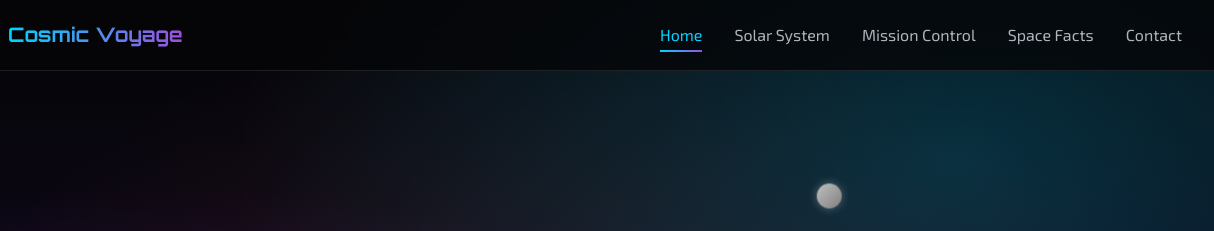
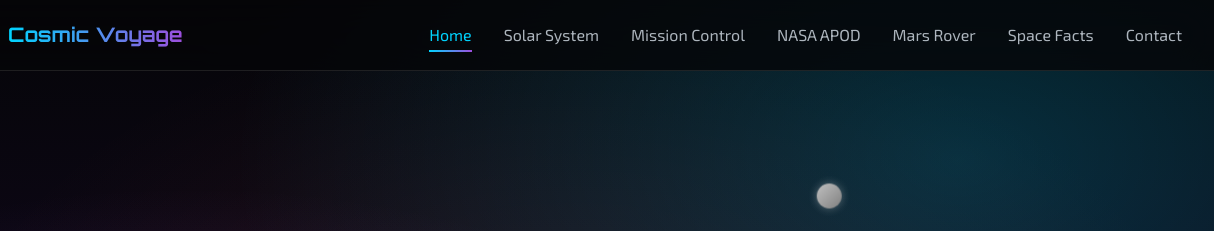
Before and after one commit to clawson1717/cosmic-voyage, a website: page index.html in a window 1280 px wide. Shown: the top 231 px of the page, 66-1280 px from the left. Drawn offline with Linux system fonts and the light colour scheme; no server answers; animation ran at ten frames a second.

Commit message:
Update navigation with NASA section links

```diff
--- a/index.html
+++ b/index.html
@@ -22,6 +22,8 @@
                 <li><a href="#hero" class="nav-link">Home</a></li>
                 <li><a href="#solar-system" class="nav-link">Solar System</a></li>
                 <li><a href="#mission-control" class="nav-link">Mission Control</a></li>
+                <li><a href="#apod" class="nav-link">NASA APOD</a></li>
+                <li><a href="#mars" class="nav-link">Mars Rover</a></li>
                 <li><a href="#facts" class="nav-link">Space Facts</a></li>
                 <li><a href="#contact" class="nav-link">Contact</a></li>
             </ul>
```
